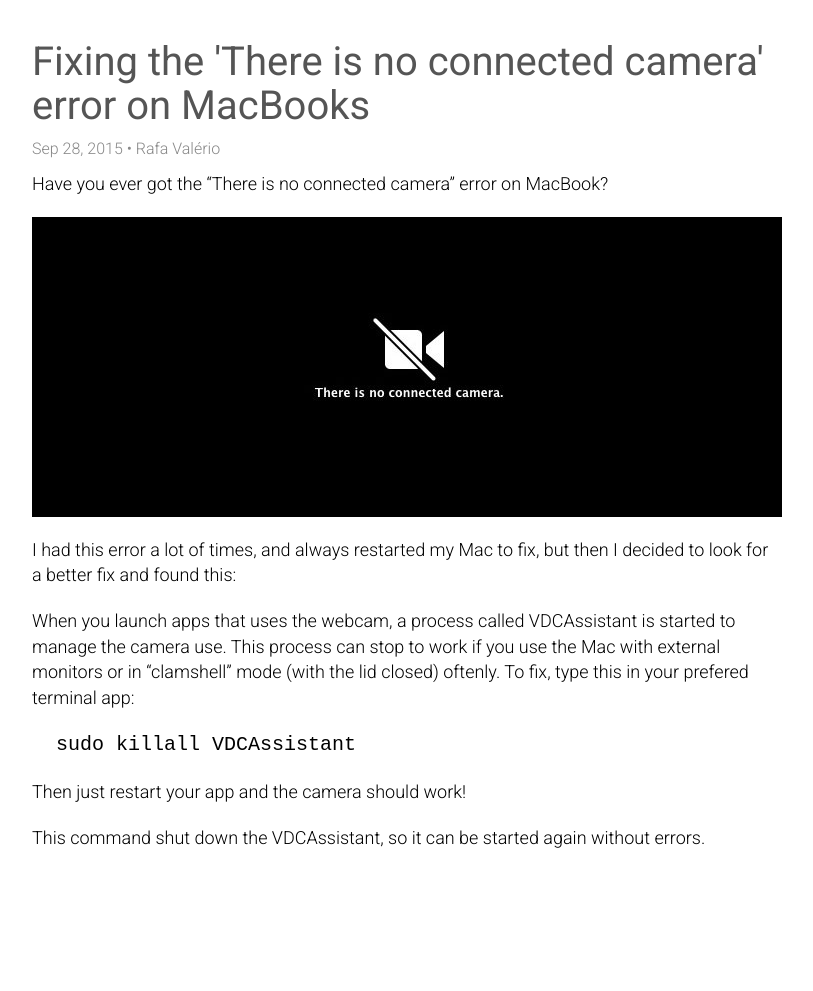
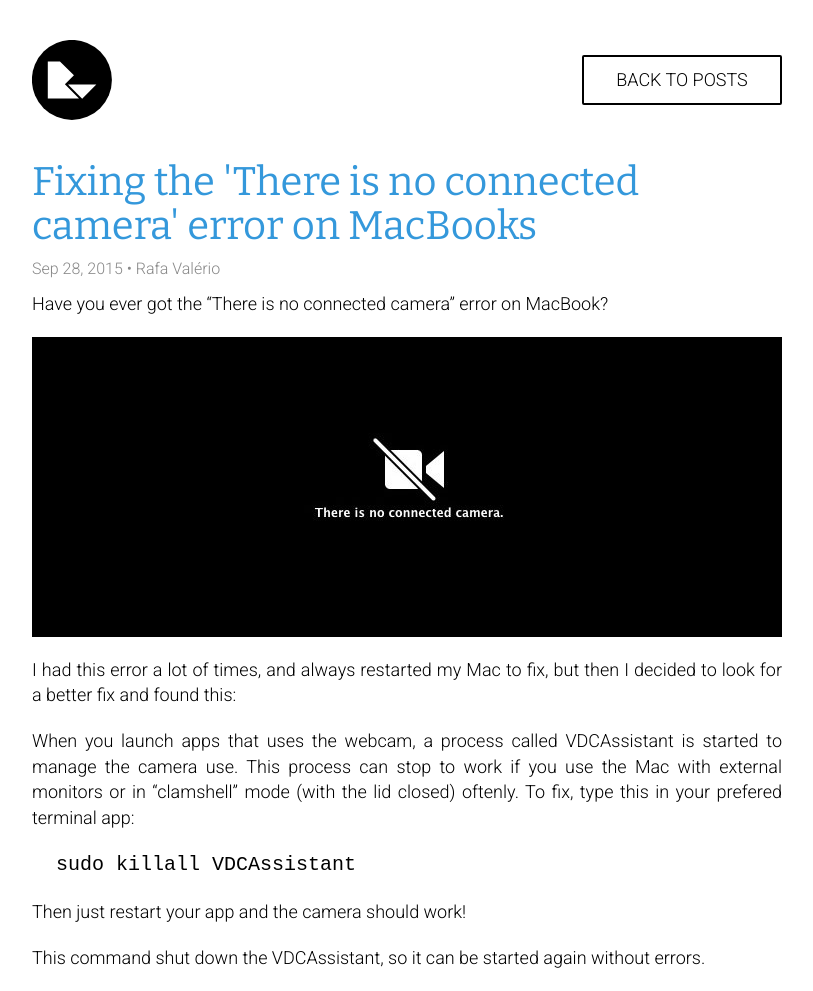
Before and after one commit to rafaelv90/rafaelv90.github.io, a Jekyll site: the page built from _posts/2015-09-28-fix-mac-os-camera-bug.markdown, in a window 1280 px wide. Shown: the whole page, without its empty margins (233-1046 px from the left). Built offline with Jekyll 4.4.1, drawn with Linux system fonts in a browser that asks for light colours; before the commit the page ends 900 px from its top, so only the background shows below that.

Commit message:
Ajustes no layout do blog

```diff
--- /dev/null
+++ b/_includes/blog-header.html
@@ -0,0 +1,11 @@
+
+  <section class="header">
+    <div class="brand">
+      <a href="/" title="Rafael Valério"><img src="/assets/logo.svg" /></a>
+    </div>
+    <div class="menu">
+      {% if page.url != "/blog/" %}
+        <a href="/blog" title="Back to posts">Back to posts</a>
+      {% endif %}
+    </div>
+  </section>
--- a/_layouts/blog.html
+++ b/_layouts/blog.html
@@ -3,7 +3,8 @@
   {% include head.html %}
   <body>
     <div class="container-fluid">
-      <div class="wrapper">
+      <div class="blog">
+        {% include blog-header.html %}
         {{ content }}
       </div>
     </div>
--- /dev/null
+++ b/_sass/_blog.scss
@@ -0,0 +1,94 @@
+.blog {
+  width: 750px;
+  margin: 0 auto;
+
+  section.header {
+    margin: 20px 0;
+    padding: 0;
+
+    .brand {
+      float: left;
+      margin: 20px 0;
+
+      img {
+        width: 80px;
+      }
+    }
+
+    .menu {
+      float: right;
+
+      a {
+        @extend .button;
+        width: 200px;
+        text-align: center;
+        margin-top: 35px;
+        margin-right: 0;
+      }
+    }
+  }
+
+  @include media-query($on-mobile) {
+      width: 100%;
+  }
+
+  .post-list {
+    .post-link {
+      color: #3498db;
+      font-family: 'Bitter', serif;
+      font-size: 1.5em;
+      font-weight: 400;
+
+      &:hover {
+        text-decoration: none;
+        color: lighten(#3498db, 15);
+      }
+    }
+
+    .post-meta {
+      font-size: 0.8em;
+      color: #777;
+    }
+
+    .excerpt {
+      font-size: 0.9em;
+      text-align: justify;
+    }
+
+    .separator {
+      height: 1px;
+      background: #ccc;
+      margin: 30px auto;
+      width: 30%;
+    }
+  }
+
+  .post {
+    .post-header {
+      .post-title {
+        color: #3498db;
+        font-family: 'Bitter', serif;
+        font-size: 2em;
+        font-weight: 400;
+      }
+
+      .post-meta {
+        font-size: 0.8em;
+        color: #888;
+      }
+    }
+
+    .post-content {
+      p {
+        font-size: 0.9em;
+        padding: 0;
+        margin: 0 0 20px;
+        text-align: justify;
+      }
+
+      img {
+        width: 100%;
+      }
+    }
+  }
+}
--- a/_sass/_layout.scss
+++ b/_sass/_layout.scss
@@ -7,6 +7,7 @@ body {
 
 section.header {
   padding: 0 20px;
+  overflow: hidden;
 
   .brand {
     display: block;
@@ -25,7 +26,7 @@ section.header {
         backface-visibility: hidden;
 
         &:hover {
-          transition: all 0.2s ease-in-out;
+          transition: all 0.2s;
           transform: scale(0.9);
           opacity: 0.8;
         }
@@ -50,67 +51,13 @@ section.header {
         }
 
         a {
-          display: inline-block;
-          border: 2px solid #000;
-          border-radius: 2px;
-          padding: 10px;
-          color: #000;
-          text-transform: uppercase;
-          font-size: 0.9em;
-          transition: background 0.3s;
+          @extend .button;
 
           @include media-query($on-mobile) {
               width: 100%;
           }
-
-          &:hover, &.active {
-            text-decoration: none;
-            background: #000;
-            color: #fff;
-            transition: background 0.3s;
-          }
         }
       }
-    }
-  }
-}
-
-.post-list {
-  .post-link {
-    color: #555;
-    font-size: 1.4em;
-  }
-}
-
-.post {
-  margin: 40px auto;
-  width: 750px;
-
-  @include media-query($on-mobile) {
-      width: 100%;
-  }
-
-  .post-header {
-    .post-title {
-      color: #555;
-      font-size: 2em;
-    }
-
-    .post-meta {
-      font-size: 0.8em;
-      color: #888;
-    }
-  }
-
-  .post-content {
-    p {
-      font-size: 0.9em;
-      padding: 0;
-      margin: 0 0 20px;
-    }
-
-    img {
-      width: 100%;
     }
   }
 }
--- a/css/main.scss
+++ b/css/main.scss
@@ -3,8 +3,8 @@
 ---
 @charset "utf-8";
 
-@import url(https://fonts.googleapis.com/css?family=Slabo+27px);
 @import url(https://fonts.googleapis.com/css?family=Roboto:400,300,700);
+@import url(https://fonts.googleapis.com/css?family=Bitter:400,700);
 
 $gray-color: #f8f8f8;
 
@@ -16,5 +16,25 @@ $on-mobile: 768px;
   }
 }
 
+.button {
+  display: inline-block;
+  border: 2px solid #000;
+  border-radius: 2px;
+  padding: 10px;
+  color: #000;
+  text-transform: uppercase;
+  font-size: 0.9em;
+  transition: background 0.2s;
+  width: 150px;
+
+  &:hover, &.active {
+    text-decoration: none;
+    background: #000;
+    color: #fff;
+    transition: background 0.2s;
+  }
+}
+
 // Import partials from `sass_dir` (defaults to `_sass`)
 @import "layout";
+@import "blog";
```
Also changed, not shown: blog.md (+7 -3 lines), assets/post-separator.png (added).
